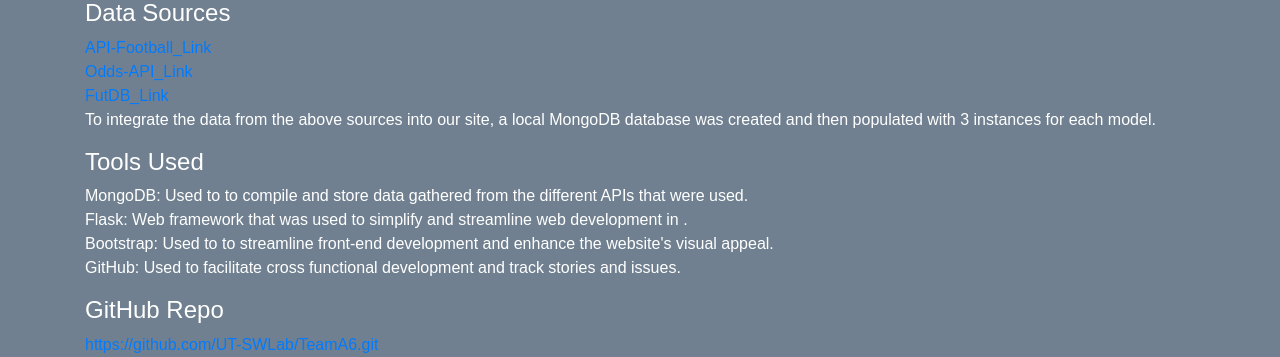
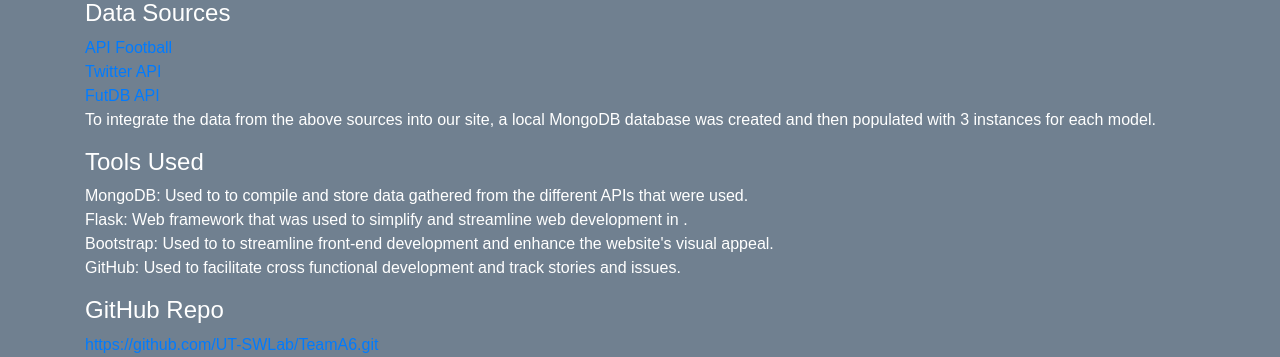
Before and after one commit to juanpaez22/ChampsDB, a Flask app: page /about in a window 1280 px wide. Shown: the part 1880-2237 px from the top of the page. Run offline with Flask 2, Linux system fonts and the light colour scheme; some libraries are stand-ins or nearby versions.

Commit message:
update api links

```diff
--- a/templates/about.html
+++ b/templates/about.html
@@ -52,9 +52,9 @@
 
           <div class="container">
             <h4 style="color: white;">Data Sources</h4>
-            <a href="https://rapidapi.com/api-sports/api/api-football/endpoints">API-Football_Link<br></a>
-            <a href="https://the-odds-api.com/">Odds-API_Link<br></a>
-            <a href="https://futdb.app/">FutDB_Link</a>
+            <a href="https://rapidapi.com/api-sports/api/api-football/endpoints">API Football<br></a>
+            <a href="https://developer.twitter.com/en/docs/twitter-api">Twitter API<br></a>
+            <a href="https://futdb.app/">FutDB API</a>
             <p style="color: white;">To integrate the data from the above sources into our site, a local MongoDB database was created and then populated with 3 instances for each model.</p>
             <h4 style="color: white;">Tools Used<br></h4>
             <p style="color: white;">MongoDB: Used to to compile and store data gathered from the different APIs that were used.<br>Flask: Web framework that was used to simplify and streamline web development in .<br>Bootstrap: Used to to streamline front-end development and enhance the website's visual appeal.<br>GitHub: Used to facilitate cross functional development and track stories and issues.<br></p>
```
